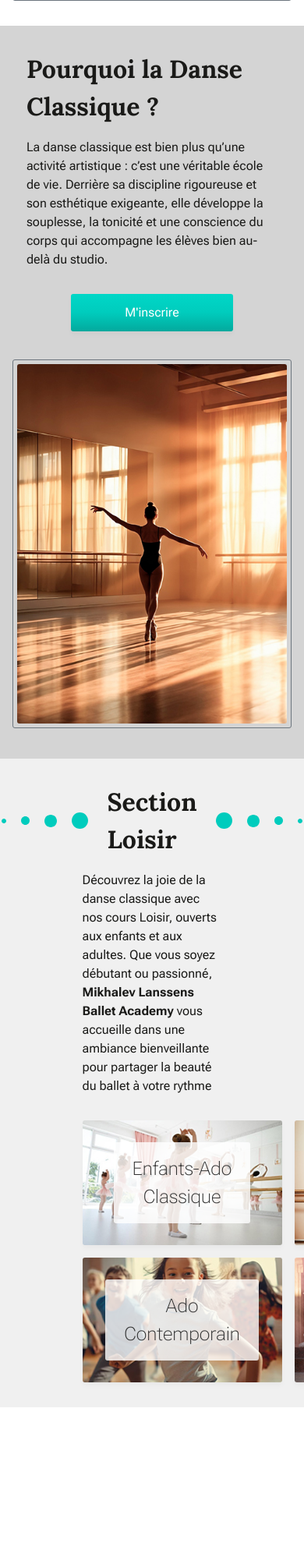
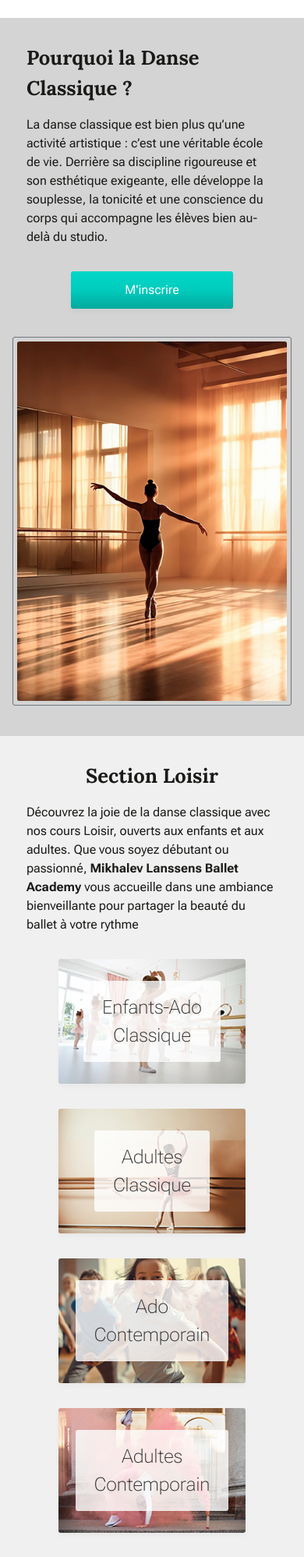
Before and after one commit to OlenaKolyada/mlba, a PHP site: page / in a window 390 px wide. Shown: the part 2068-4065 px from the top of the page at 78% size. Before the commit the page ends 3873 px from the top, so only its background shows below. Run offline with PHP 8.4, Linux system fonts and the light colour scheme; some web fonts are replaced.

Commit message:
Loisir Mobile is ready

```diff
--- a/css/global.css
+++ b/css/global.css
@@ -115,7 +115,9 @@ ul, ol {
 
 
 @media screen and (max-width: 767px) {
-
+    h2 {
+        font-size: 1.8rem;
+    }
 }
 
 
@@ -123,6 +125,10 @@ ul, ol {
     .container {
         padding: 0 1rem;
     }
+
+    h2 {
+        font-size: 1.6rem;
+    }
 }
 
 @media screen and (max-width: 424px) {
--- a/css/main.css
+++ b/css/main.css
@@ -69,8 +69,9 @@ section.hero {
 }
 
 #loisir .section-center {
-    width: 50%;
+    width: 60%;
 }
+
 #loisir .title-side-decorated {
     display: flex;
     align-items: center;
@@ -174,6 +175,8 @@ section.hero {
     #ballet .btn {
         margin: 2rem 0;
     }
+
+
 }
 
 @media screen and (max-width: 992px) {
@@ -187,6 +190,18 @@ section.hero {
         display: flex;
         order: 2;
         justify-content: center;
+    }
+
+    #loisir .section-center {
+        width: 90%;
+    }
+
+    #loisir .title-side-decorated img {
+        display: none;
+    }
+
+    #loisir .square-card-item {
+        width: 15rem;
     }
 }
 
@@ -206,6 +221,14 @@ section.hero {
     #ballet .btn {
         margin: 1rem 0;
     }
+
+
+    #loisir .square-card-grid {
+        display: flex;
+        flex-direction: column;
+        gap: 2rem;
+    }
+
 }
 
 @media screen and (max-width: 480px) {
```
